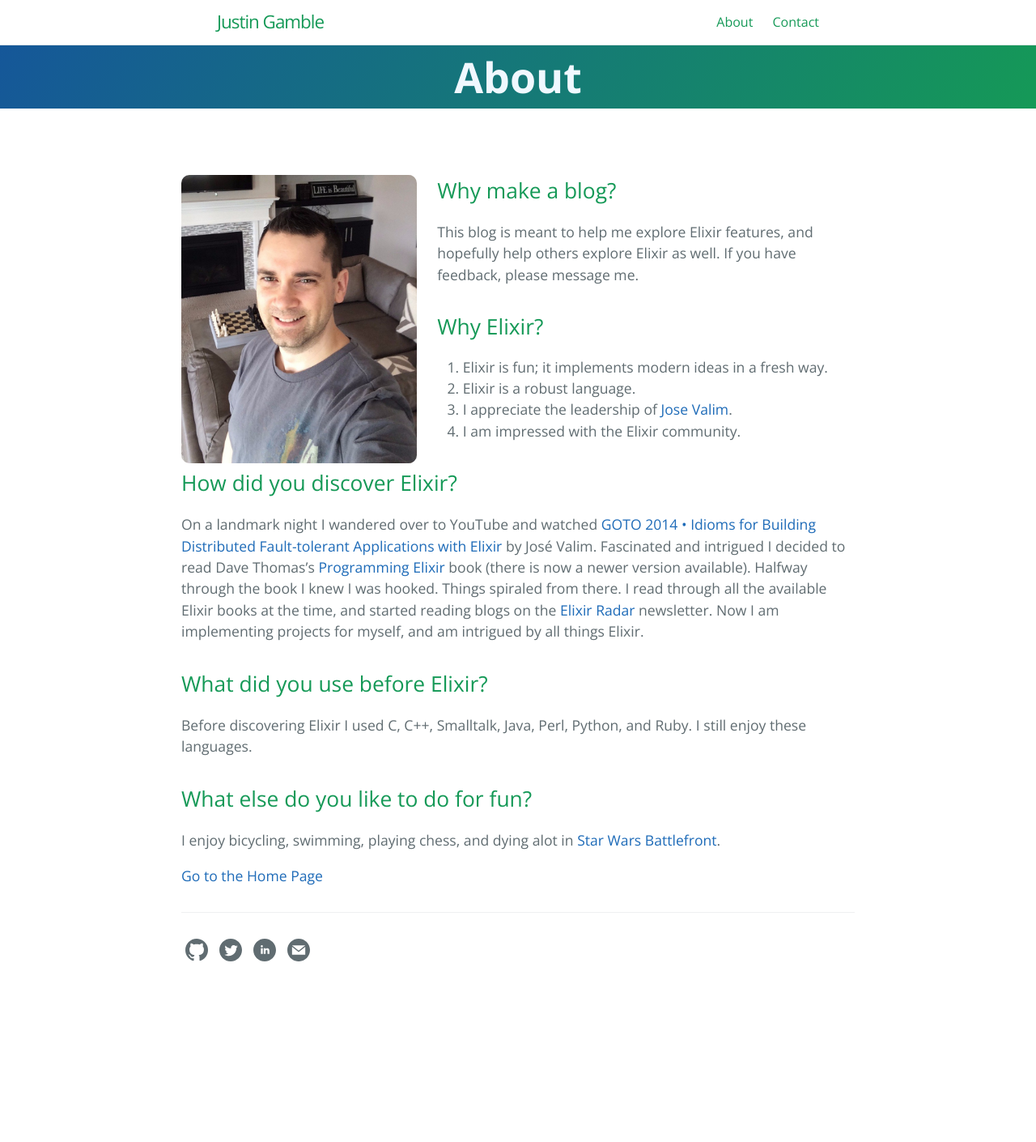
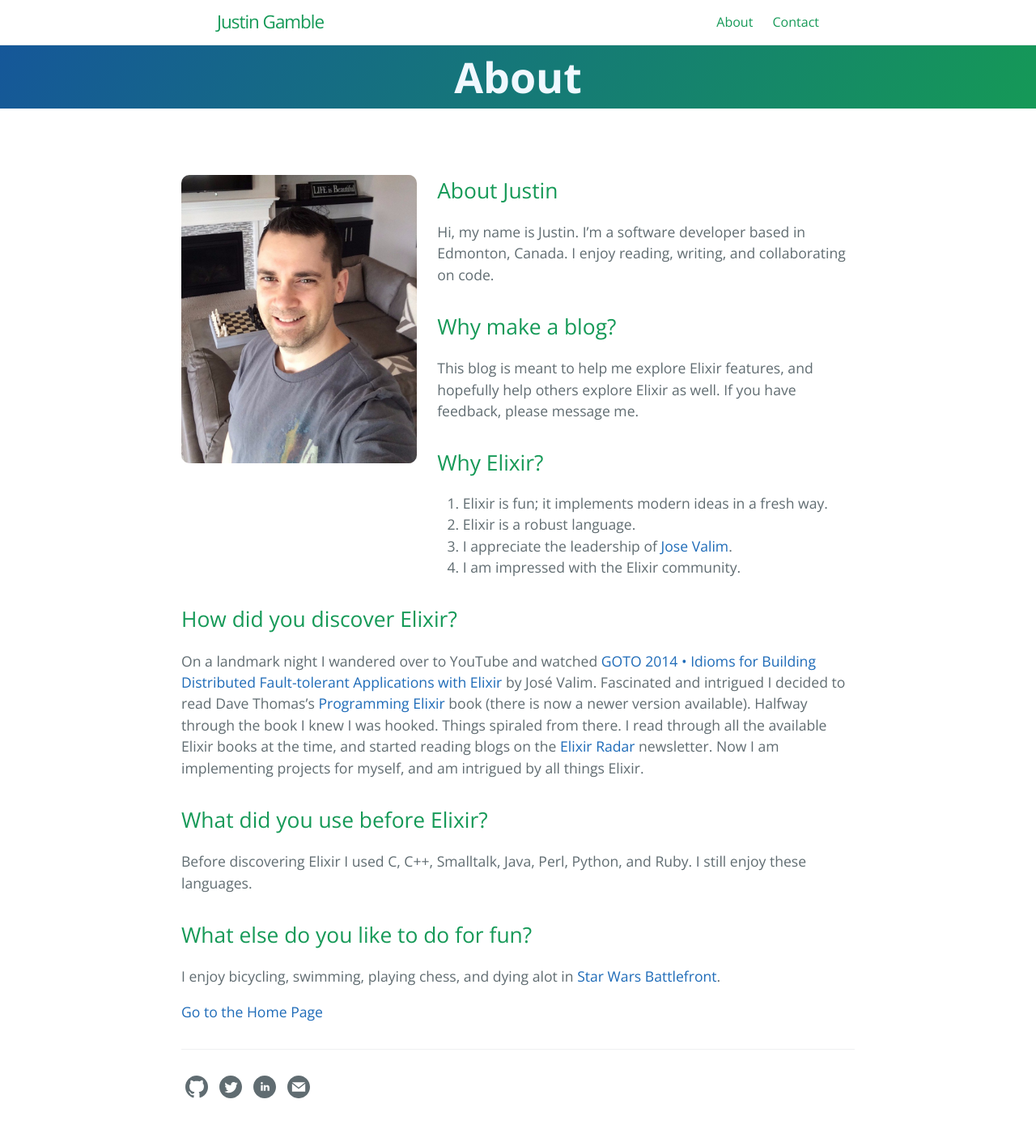
Before and after one commit to justingamble/justingamble.github.io, a Jekyll site: the page built from about.md, in a window 1280 px wide. Shown: the whole page at 81% size. Built offline with Jekyll 4.4.1, drawn with Linux system fonts in a browser that asks for light colours; before the commit the page ends 1241 px from its top, so only the background shows below that.

Commit message:
about.md: now improved

```diff
--- a/about.md
+++ b/about.md
@@ -6,6 +6,11 @@ permalink: /about.html
 ---
 
 ![selfie](/assets/images/github.selfie.jpg){:class="selfie"}
+
+## About Justin
+
+Hi, my name is Justin.  I'm a software developer based in Edmonton, Canada. I enjoy reading, writing,
+and collaborating on code.
 
 ## Why make a blog?
 
```
